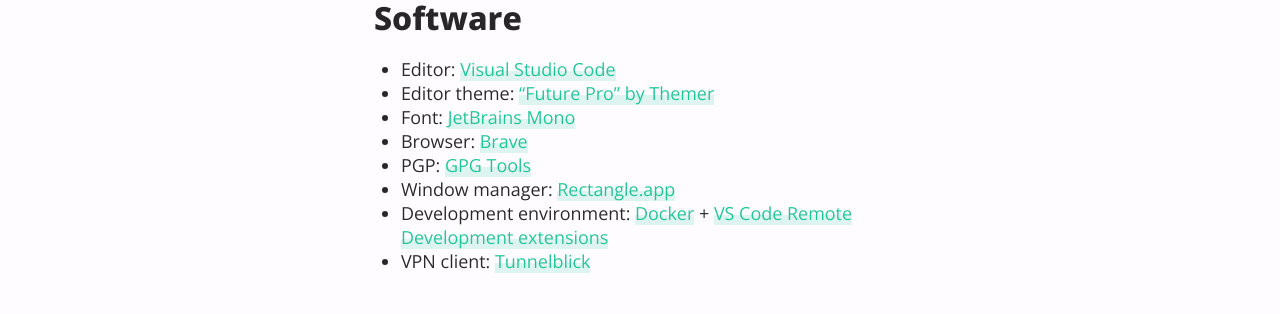
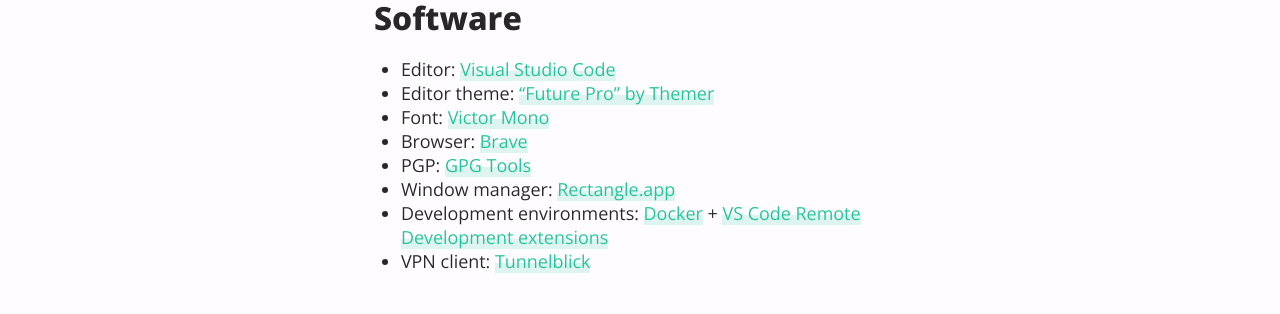
Before and after one commit to mjswensen/mjswensen.com, a Jekyll site: the page built from uses.md, in a window 1280 px wide. Shown: the part 178-492 px from the top of the page. Built offline with Jekyll 4.4.1, drawn with Linux system fonts in a browser that asks for light colours.

Commit message:
Update uses page

```diff
--- a/uses.md
+++ b/uses.md
@@ -12,10 +12,10 @@
 ## Software
 
 - Editor: [Visual Studio Code](https://code.visualstudio.com/)
-- Editor theme: ["Future Pro" by Themer](https://themer.dev/?colors.dark.shade0=%23242225&colors.dark.shade7=%23D9D7DA&colors.dark.accent0=%23C25B5B&colors.dark.accent1=%23B06E4A&colors.dark.accent2=%23C19944&colors.dark.accent3=%2359A257&colors.dark.accent4=%2341A48B&colors.dark.accent5=%235B91B3&colors.dark.accent6=%239467AD&colors.dark.accent7=%23BB5D88&colors.light.shade0=%23E4E4E7&colors.light.shade7=%23333135&colors.light.accent0=%23A54A4A&colors.light.accent1=%23B06740&colors.light.accent2=%239A7932&colors.light.accent3=%23448943&colors.light.accent4=%233B7D6C&colors.light.accent5=%23407596&colors.light.accent6=%236A4D7A&colors.light.accent7=%23904C6A&activeColorSet=dark&calculateIntermediaryShades.dark=true&calculateIntermediaryShades.light=true)
-- Font: [JetBrains Mono](https://www.jetbrains.com/lp/mono/)
+- Editor theme: ["Future Pro" by Themer](https://themer.dev/future-pro)
+- Font: [Victor Mono](https://rubjo.github.io/victor-mono/)
 - Browser: [Brave](https://brave.com/)
 - PGP: [GPG Tools](https://gpgtools.org/)
 - Window manager: [Rectangle.app](https://rectangleapp.com/)
-- Development environment: [Docker](https://www.docker.com/) + [VS Code Remote Development extensions](https://marketplace.visualstudio.com/items?itemName=ms-vscode-remote.vscode-remote-extensionpack)
+- Development environments: [Docker](https://www.docker.com/) + [VS Code Remote Development extensions](https://marketplace.visualstudio.com/items?itemName=ms-vscode-remote.vscode-remote-extensionpack)
 - VPN client: [Tunnelblick](https://tunnelblick.net/)
```
